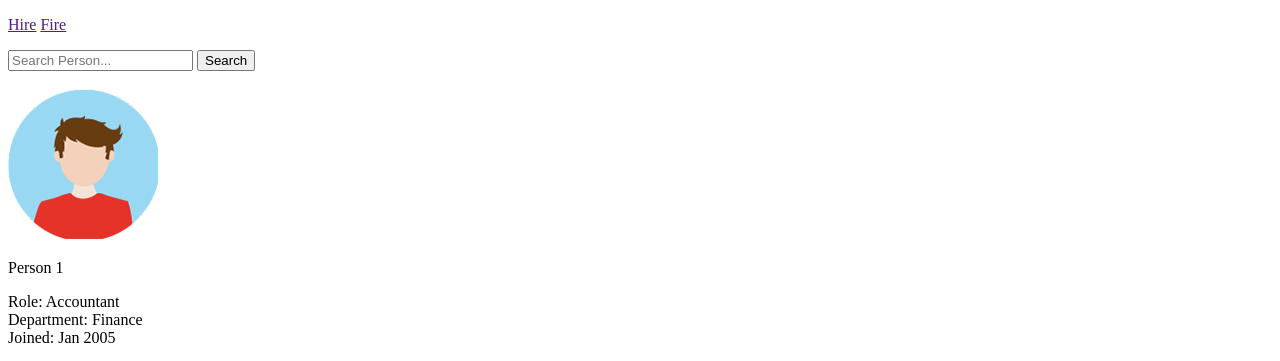
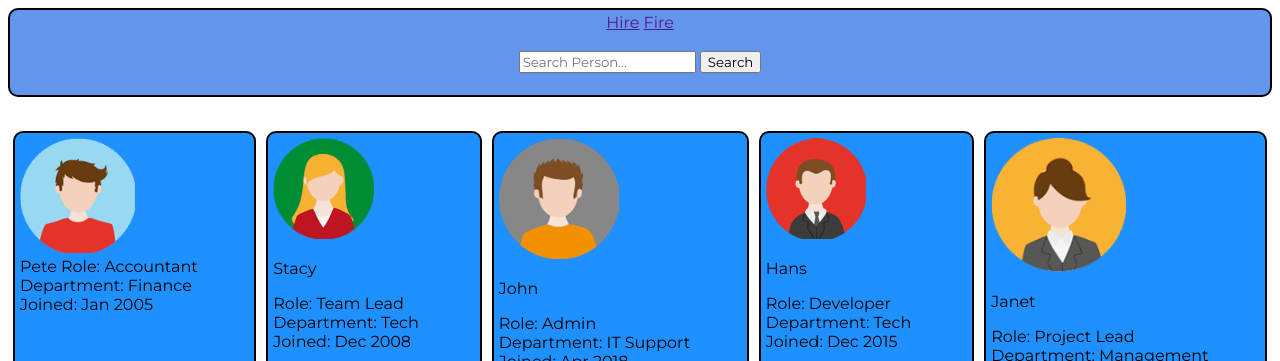
Before and after one commit to BjarkiF/VEFF, a plain HTML site: page Skila 1/main.html in a window 1280 px wide. Shown: the top 361 px of the page. Drawn offline with Linux system fonts and the light colour scheme; a web font is replaced by a local one.

Commit message:
skila 1 lmao

```diff
--- a/Skila 1/main.css
+++ b/Skila 1/main.css
@@ -1,264 +1,106 @@
-/*! HTML5 Boilerplate v7.3.0 | MIT License | https://html5boilerplate.com/ */
-
-/* main.css 2.0.0 | MIT License | https://github.com/h5bp/main.css#readme */
-/*
- * What follows is the result of much research on cross-browser styling.
- * Credit left inline and big thanks to Nicolas Gallagher, Jonathan Neal,
- * Kroc Camen, and the H5BP dev community and team.
- */
-
-/* ==========================================================================
-   Base styles: opinionated defaults
-   ========================================================================== */
-
-html {
-  color: #222;
-  font-size: 1em;
-  line-height: 1.4;
+@media print{
+  *{
+    font-family: 'Ibarra Real Nova', serif;
+  }
 }
 
-/*
- * Remove text-shadow in selection highlight:
- * https://twitter.com/miketaylr/status/12228805301
- *
- * Vendor-prefixed and regular ::selection selectors cannot be combined:
- * https://stackoverflow.com/a/16982510/7133471
- *
- * Customize the background color to match your design.
- */
-
-::-moz-selection {
-  background: #b3d4fc;
-  text-shadow: none;
+#wrapper {
+  display: flex;
 }
 
-::selection {
-  background: #b3d4fc;
-  text-shadow: none;
+*{
+  font-family: 'Montserrat', 'Tahoma', sans-serif;
 }
 
-/*
- * A better looking default horizontal rule
- */
-
-hr {
-  display: block;
-  height: 1px;
-  border: 0;
-  border-top: 1px solid #ccc;
-  margin: 1em 0;
-  padding: 0;
+header{
+  background-color: cornflowerblue;
+  border: 2px solid black;
+  padding: 3px;
+  margin-bottom: 10px;
+  border-radius: 10px;
 }
 
-/*
- * Remove the gap between audio, canvas, iframes,
- * images, videos and the bottom of their containers:
- * https://github.com/h5bp/html5-boilerplate/issues/440
- */
-
-audio,
-canvas,
-iframe,
-img,
-svg,
-video {
-  vertical-align: middle;
+#hireFire{
+  text-align: center;
 }
 
-/*
- * Remove default fieldset styles.
- */
-
-fieldset {
-  border: 0;
-  margin: 0;
-  padding: 0;
+#hire{
+  text-align: left;
 }
 
-/*
- * Allow only vertical resizing of textareas.
- */
-
-textarea {
-  resize: vertical;
+#fire{
+  text-align: right;
 }
 
-/* ==========================================================================
-   Browser Upgrade Prompt
-   ========================================================================== */
-
-.browserupgrade {
-  margin: 0.2em 0;
-  background: #ccc;
-  color: #000;
-  padding: 0.2em 0;
+#searchBar{
+  text-align: center;
 }
 
-/* ==========================================================================
-   Author's custom styles
-   ========================================================================== */
-
-/* ==========================================================================
-   Helper classes
-   ========================================================================== */
-
-/*
- * Hide visually and from screen readers
- */
-
-.hidden {
-  display: none !important;
+footer{
+  background-color: cornflowerblue;
+  border: 2px solid black;
+  padding: 3px;
+  margin-bottom: 5px;
+  margin-left: 100px;
+  margin-right: 100px;
+  margin-top: 30px;
+  border-radius: 10px;
 }
 
-/*
-* Hide only visually, but have it available for screen readers:
-* https://snook.ca/archives/html_and_css/hiding-content-for-accessibility
-*
-* 1. For long content, line feeds are not interpreted as spaces and small width
-*    causes content to wrap 1 word per line:
-*    https://medium.com/@jessebeach/beware-smushed-off-screen-accessible-text-5952a4c2cbfe
-*/
-
-.sr-only {
-  border: 0;
-  clip: rect(0, 0, 0, 0);
-  height: 1px;
-  margin: -1px;
-  overflow: hidden;
-  padding: 0;
-  position: absolute;
-  white-space: nowrap;
-  width: 1px;
-  /* 1 */
+#p1{
+  border-radius: 10px;
+  background-color: dodgerblue;
+  border: 2px solid black;
+  padding: 5px;
+  margin: 5px;
+  flex: auto;
 }
 
-/*
-* Extends the .sr-only class to allow the element
-* to be focusable when navigated to via the keyboard:
-* https://www.drupal.org/node/897638
-*/
-
-.sr-only.focusable:active,
-.sr-only.focusable:focus {
-  clip: auto;
-  height: auto;
-  margin: 0;
-  overflow: visible;
-  position: static;
-  white-space: inherit;
-  width: auto;
+#p10{
+  flex: ;
 }
 
-/*
-* Hide visually and from screen readers, but maintain layout
-*/
-
-.invisible {
-  visibility: hidden;
+#p11{
+  display: inline;
 }
 
-/*
-* Clearfix: contain floats
-*
-* For modern browsers
-* 1. The space content is one way to avoid an Opera bug when the
-*    `contenteditable` attribute is included anywhere else in the document.
-*    Otherwise it causes space to appear at the top and bottom of elements
-*    that receive the `clearfix` class.
-* 2. The use of `table` rather than `block` is only necessary if using
-*    `:before` to contain the top-margins of child elements.
-*/
-
-.clearfix:before,
-.clearfix:after {
-  content: " ";
-  /* 1 */
-  display: table;
-  /* 2 */
+#p2{
+  border-radius: 10px;
+  background-color: dodgerblue;
+  border: 2px solid black;
+  padding: 5px;
+  margin: 5px;
+  flex: auto;
 }
 
-.clearfix:after {
-  clear: both;
+#p3{
+  border-radius: 10px;
+  background-color: dodgerblue;
+  border: 2px solid black;
+  padding: 5px;
+  margin: 5px;
+  flex: auto;
 }
 
-/* ==========================================================================
-   EXAMPLE Media Queries for Responsive Design.
-   These examples override the primary ('mobile first') styles.
-   Modify as content requires.
-   ========================================================================== */
-
-@media only screen and (min-width: 35em) {
-  /* Style adjustments for viewports that meet the condition */
+#p4{
+  border-radius: 10px;
+  background-color: dodgerblue;
+  border: 2px solid black;
+  padding: 5px;
+  margin: 5px;
+  flex: auto;
 }
 
-@media print,
-  (-webkit-min-device-pixel-ratio: 1.25),
-  (min-resolution: 1.25dppx),
-  (min-resolution: 120dpi) {
-  /* Style adjustments for high resolution devices */
+#p5{
+  border-radius: 10px;
+  background-color: dodgerblue;
+  border: 2px solid black;
+  padding: 5px;
+  margin: 5px;
+  flex: auto;
 }
 
-/* ==========================================================================
-   Print styles.
-   Inlined to avoid the additional HTTP request:
-   https://www.phpied.com/delay-loading-your-print-css/
-   ========================================================================== */
-
-@media print {
-  *,
-  *:before,
-  *:after {
-    background: transparent !important;
-    color: #000 !important;
-    /* Black prints faster */
-    box-shadow: none !important;
-    text-shadow: none !important;
-  }
-  a,
-  a:visited {
-    text-decoration: underline;
-  }
-  a[href]:after {
-    content: " (" attr(href) ")";
-  }
-  abbr[title]:after {
-    content: " (" attr(title) ")";
-  }
-  /*
-     * Don't show links that are fragment identifiers,
-     * or use the `javascript:` pseudo protocol
-     */
-  a[href^="#"]:after,
-  a[href^="javascript:"]:after {
-    content: "";
-  }
-  pre {
-    white-space: pre-wrap !important;
-  }
-  pre,
-  blockquote {
-    border: 1px solid #999;
-    page-break-inside: avoid;
-  }
-  /*
-     * Printing Tables:
-     * https://web.archive.org/web/20180815150934/http://css-discuss.incutio.com/wiki/Printing_Tables
-     */
-  thead {
-    display: table-header-group;
-  }
-  tr,
-  img {
-    page-break-inside: avoid;
-  }
-  p,
-  h2,
-  h3 {
-    orphans: 3;
-    widows: 3;
-  }
-  h2,
-  h3 {
-    page-break-after: avoid;
-  }
+img{
+  max-width: 50%;
+  height: auto;
 }
--- a/Skila 1/main.html
+++ b/Skila 1/main.html
@@ -3,33 +3,83 @@
   <head>
     <meta charset="UTF-8">
     <title>VEFF Project 1</title>
+    <link href="https://fonts.googleapis.com/css?family=Ibarra+Real+Nova|Montserrat&display=swap" rel="stylesheet">
+    <link rel="stylesheet" type="text/css" href="main.css">
   </head>
   <body>
     <header>
-      <p>
-        <span>
+      <div id="hireFire">
+        <span id="hire">
           <a href="" target="_self">Hire</a>
         </span>
-        <span>
+        <span id="fire">
           <a href="" target="_self">Fire</a>
         </span>
-        </p>
-      <form action="main.html" method="post">
-        <input type="text" placeholder="Search Person..." name="search">
+        </div>
+      <br>
+      <form action="main.html" method="post" id="searchBar">
+          <input type="text" placeholder="Search Person..." name="search">
         <input type="submit" onclick="do()" value="Search">
       </form>
+      <br>
     </header>
     <br>
-    <div>
-      <span>
-        <img src="pers1.png" alt="Person 1">
-        <p>Person 1</p>
+    <div id="wrapper">
+    <div id="p1">
+      <span id="p10">
+        <img src="pers1.png" alt="Pete"><br>
+        Pete
       </span>
-      <span>
-        <p> Role: Accountant<br>
-            Department: Finance<br>
-            Joined: Jan 2005</p>
+      <span id="p11">
+        Role: Accountant<br>
+        Department: Finance<br>
+        Joined: Jan 2005
       </span>
+    </div>
+    <div id="p2">
+      <div>
+        <img src="pers2.png" alt="Stacy">
+        <p>Stacy</p>
+      </div>
+      <div>
+        <p> Role: Team Lead<br>
+            Department: Tech<br>
+            Joined: Dec 2008</p>
+      </div>
+    </div>
+    <div id="p3">
+      <div>
+        <img src="pers3.png" alt="John">
+        <p>John</p>
+      </div>
+      <div>
+        <p> Role: Admin<br>
+            Department: IT Support<br>
+            Joined: Apr 2018</p>
+      </div>
+    </div>
+    <div id="p4">
+      <div>
+        <img src="pers4.png" alt="Hans">
+        <p>Hans</p>
+      </div>
+      <div>
+        <p> Role: Developer<br>
+            Department: Tech<br>
+            Joined: Dec 2015</p>
+      </div>
+    </div>
+    <div id="p5">
+      <div>
+        <img src="pers5.png" alt="Janet">
+        <p>Janet</p>
+      </div>
+      <div>
+        <p> Role: Project Lead<br>
+            Department: Management<br>
+            Joined: Mar 2002</p>
+      </div>
+    </div>
     </div>
 
   <footer>
```
